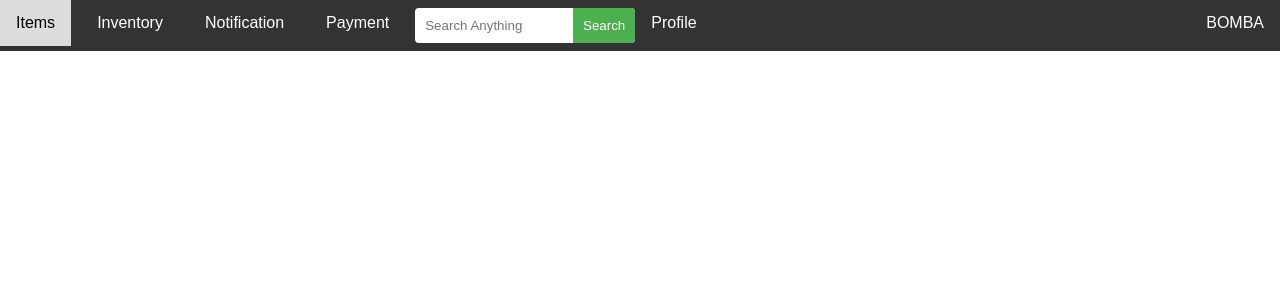
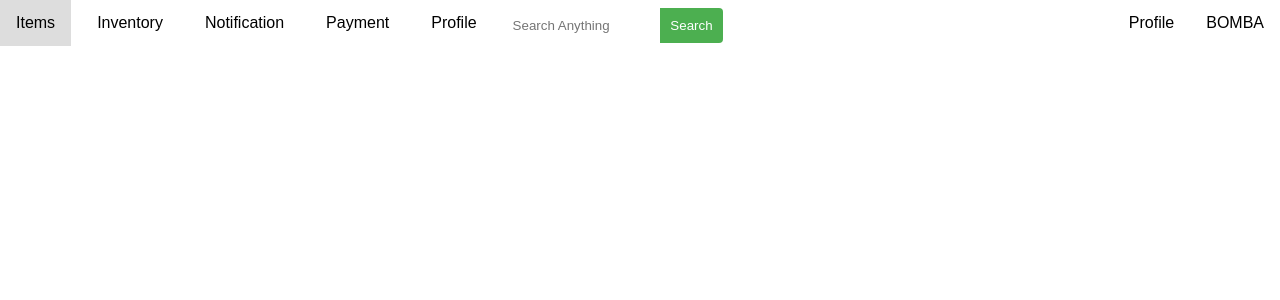
Before and after one commit to Jason-77777/ProjectUjianPemrogramanWeb, a PHP site: page /mainpage.php in a window 1280 px wide. Shown: the top 300 px of the page. Run offline with PHP 8.4, Linux system fonts and the light colour scheme.

Commit message:
change style
abuwa

```diff
--- a/program/mainpage.php
+++ b/program/mainpage.php
@@ -12,6 +12,7 @@
         <a href="#">Inventory</a>
         <a href="#">Notification</a>
         <a href="#">Payment</a>
+        <a href="#">Profile</a>
         <div class="search-container">
             <div class="search-wrapper">
                 <input type="text" id="searchInput" placeholder="Search Anything">
@@ -19,7 +20,7 @@
             </div>
         </div>
         <span class="float-right">BOMBA</span>
-        <a href="#" class="float-right">Profile</a>
+        <span a href="#" class="float-right">Profile</a>
     </div>
 
     <!-- <div class="search-box" id="searchBox">
--- a/program/styles.css
+++ b/program/styles.css
@@ -4,14 +4,14 @@ body {
 }
 
 .navbar {
-    background-color: #333;
+    background-color: #ffffff;
     overflow: hidden;
 }
 
 .navbar a {
     float: left;
     display: block;
-    color: white;
+    color: rgb(0, 0, 0);
     text-align: center;
     padding: 14px 16px;
     text-decoration: none;
@@ -49,7 +49,7 @@ body {
 
 .float-right {
     float: right;
-    color: white;
+    color: rgb(0, 0, 0);
     padding: 14px 16px;
 }
 
```
